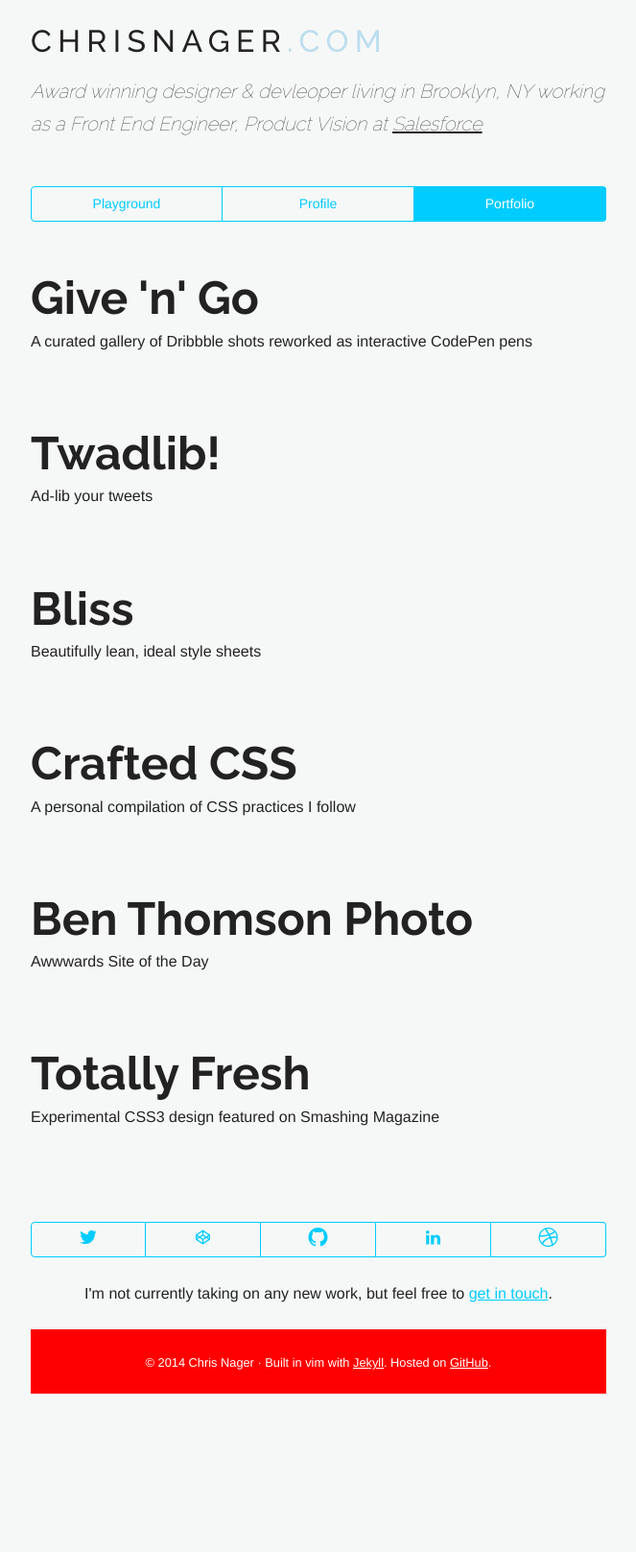
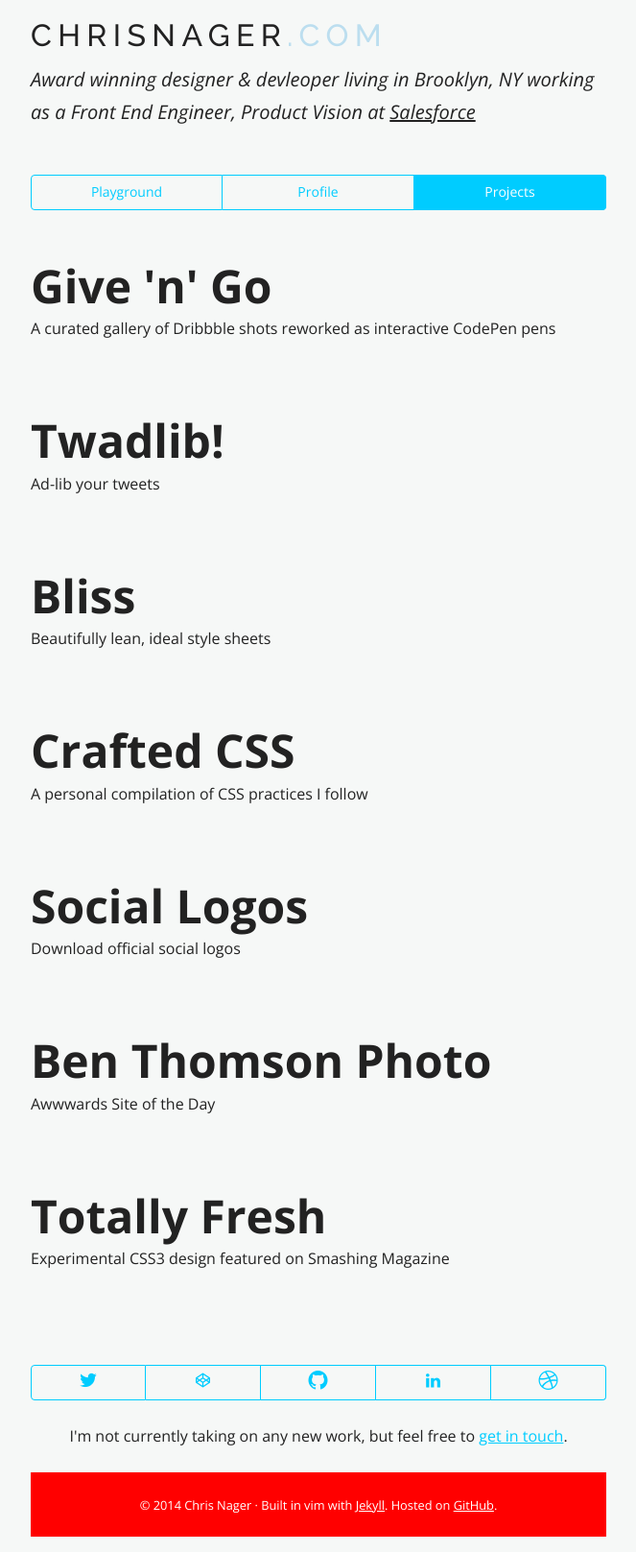
Before and after one commit to chrisnager/chrisnager.github.io, a Jekyll site: the page built from portfolio.html, in a window 1280 px wide. Shown: the whole page at 96% size, without its empty margins (308-971 px from the left). Built offline with Jekyll 4.4.1, drawn with Linux system fonts in a browser that asks for light colours; nearby versions of some CDN libraries; library files that are not in the unit come from our copies; Markdown is read by kramdown in place of the engine named in the settings; before the commit the page ends 1468 px from its top, so only the background shows below that.

Commit message:
Update Portfolio to Projects

```diff
--- a/_layouts/default.html
+++ b/_layouts/default.html
@@ -30,7 +30,7 @@
         <!-- <link rel="stylesheet" href="/css/main.css"> -->
         <link rel="stylesheet" href="/css/chrisnager.css">
         <link rel="stylesheet" href="/css/genericons.css">
-        <link rel="stylesheet" href="//fonts.googleapis.com/css?family=Raleway:400,100,200,300,500,600,700,800,900">
+        <link href='//fonts.googleapis.com/css?family=Open+Sans:300italic,400italic,600italic,700italic,800italic,400,300,600,700,800|Raleway:400,100,200,300,500,700,600,800,900' rel='stylesheet'>
 
         <!-- <link rel="logo" type="image/svg" href="img/logo.svg"/> -->
 
@@ -49,7 +49,7 @@
                 <ul class="nav">
                     <li class="nav__playground"><a href="/">Playground</a></li><!--
                  --><li class="nav__profile"><a href="/profile">Profile</a></li><!--
-                 --><li class="nav__portfolio"><a href="/portfolio">Portfolio</a></li>
+                 --><li class="nav__projects"><a href="/projects">Projects</a></li>
                 </ul>
             </header>
 
--- a/css/chrisnager.css
+++ b/css/chrisnager.css
@@ -30,7 +30,7 @@
 }
 
 html {
-    font: 1em/1.7 "proxima-nova-1", "proxima-nova-2", "Helvetica Neue", sans-serif;
+    font: 1em/1.7 "Open Sans", "proxima-nova-1", "proxima-nova-2", "Helvetica Neue", sans-serif;
     color: #222;
     background-color: #f6f8f7;
 }
@@ -50,7 +50,12 @@ pre, table, fieldset, hr {
 }
 
 h1, h2, h3, h4, h5, h6 {
-    font-family: Raleway, "Helvetica Neue", sans-serif;
+    /* font-family: Raleway, "Helvetica Neue", sans-serif; */
+}
+
+h1 {
+    font-size: 3rem;
+    line-height: 1.3;
 }
 
 ul {
@@ -76,7 +81,7 @@ img {
 
 
 /* ==========================================================================
-   Logo
+   Site
    ========================================================================== */
 
 .site {
@@ -101,7 +106,9 @@ img {
     margin-top: 0;
     margin-bottom: 0.5rem;
     font-weight: 500;
+    font-size: 2rem;
     font-family: Futura, Raleway, sans-serif;
+    line-height: 1.3;
     letter-spacing: 0.2em;
     text-transform: uppercase;
 }
@@ -214,9 +221,6 @@ img {
 .project__title {
     margin-top: 0;
     margin-bottom: 0;
-    font-size: 3rem;
-    font-family: Raleway, sans-serif;
-    line-height: 1.3;
 }
 
 .post__content,
@@ -361,7 +365,7 @@ img {
     font-size: 1.25rem;
 }
 
-.page--portfolio .nav__portfolio > a,
+.page--projects .nav__projects > a,
 .page--profile .nav__profile > a,
 .page--playground .nav__playground > a,
 .nav > li > a:active,
--- a/portfolio.html
+++ b/portfolio.html
@@ -1,8 +1,8 @@
 ---
 layout: default
-title: Portfolio &middot; chrisnager.com
-page-class: page--portfolio
-permalink: /portfolio/
+title: Projects &middot; chrisnager.com
+page-class: page--projects
+permalink: /projects/
 ---
 
 <ul class="projects">
@@ -35,6 +35,13 @@ permalink: /portfolio/
     </li>
 
     <li class="project">
+        <a class="project__link" href="//chrisnager.com/social-logos/">
+            <h1 class="project__title">Social Logos</h1>
+            <p class="project__description">Download official social logos</p>
+        </a>
+    </li>
+
+    <li class="project">
         <a class="project__link" href="//benthomsonphoto.com">
             <h1 class="project__title">Ben Thomson Photo</h1>
             <p class="project__description">Awwwards Site of the Day</p>
```
